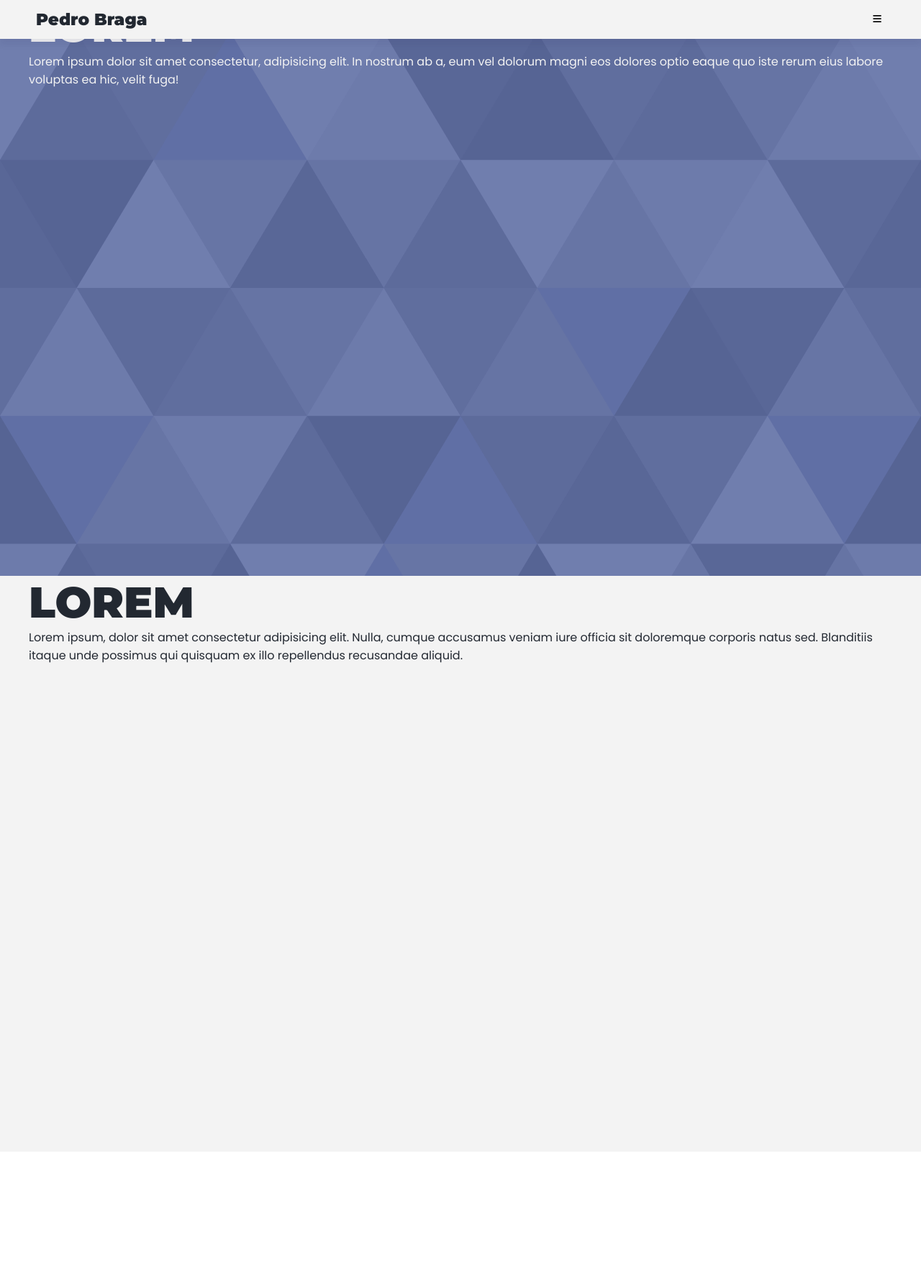
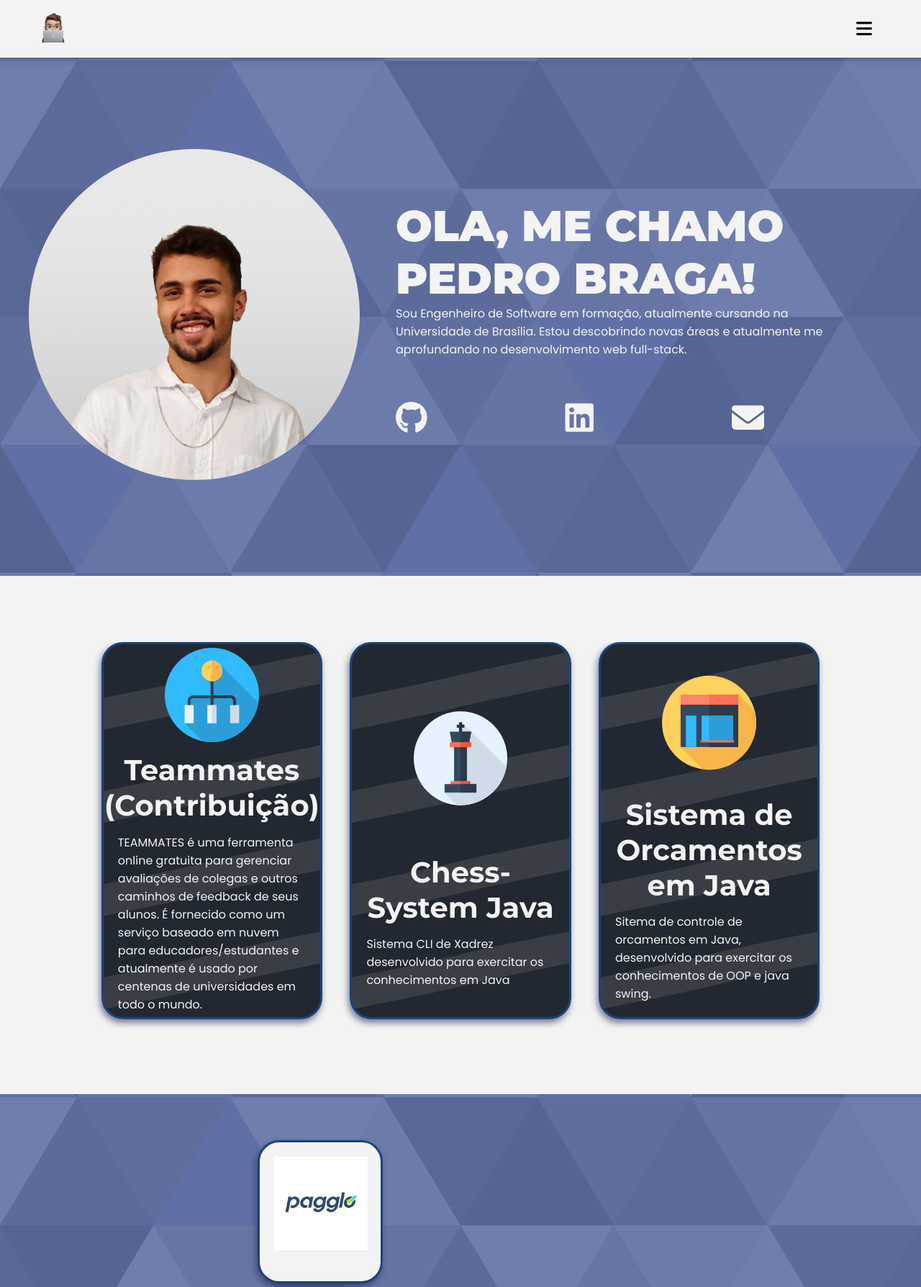
Before and after one commit to Stain19/landing-page, a plain HTML site: page index.html in a window 1280 px wide. Shown: the top 1788 px of the page at 72% size. Before the commit the page ends 1600 px from the top, so only its background shows below. Drawn offline with Linux system fonts and the light colour scheme; a web font is replaced by a local one.

Commit message:
Separando arquivos CSS e adicionando dinamicidade a pagina

```diff
--- /dev/null
+++ b/assets/css/elements.css
@@ -0,0 +1,66 @@
+* {
+  margin: 0;
+  padding: 0;
+}
+
+html {
+  font-size: 62.5%;
+}
+
+body {
+  font-family: "Poppins", sans-serif;
+  font-size: 1.6rem;
+  color: var(--black);
+}
+
+h1,
+h2,
+h3,
+h4,
+h5,
+h6 {
+  font-family: "Montserrat", sans-serif;
+}
+
+h1 {
+  font-size: 6rem;
+  text-transform: uppercase;
+  font-weight: 900;
+}
+
+h2 {
+  font-size: 5.5rem;
+}
+
+h3 {
+  font-size: 5rem;
+}
+
+h4 {
+  font-size: 4.5rem;
+}
+
+h5 {
+  font-size: 4rem;
+}
+
+h6 {
+  font-size: 3.5rem;
+}
+
+a {
+  text-decoration: none;
+}
+
+a:visited {
+  color: inherit;
+}
+
+a:link {
+  color: inherit;
+}
+
+ul {
+  list-style: none;
+  box-sizing: border-box;
+}
--- /dev/null
+++ b/assets/css/nav.css
@@ -0,0 +1,97 @@
+.nav {
+  position: fixed;
+  top: 0;
+  z-index: 2;
+
+  width: 100vw;
+
+  box-shadow: 0px 8px 8px 0 rgba(37, 39, 89, 0.08);
+}
+
+/*Button Section*/
+
+.nav div button {
+  display: flex;
+  justify-content: center;
+  align-items: center;
+
+  background: inherit;
+  border: none;
+  border-radius: 10px;
+  padding: 0 0.5rem;
+  margin: 0.5rem;
+  margin-right: 1rem;
+}
+.nav button:hover {
+  transition: all 100ms ease-in-out;
+  background: var(--hover-light-grey);
+}
+
+#logo-site,
+#button-bars-icon {
+  display: flex;
+  justify-content: center;
+  align-items: center;
+  width: 4.8rem;
+  height: 4.8rem;
+}
+
+#logo-site {
+  margin-bottom: 1rem;
+}
+
+#button-bars-icon {
+  font-size: 2.5rem;
+}
+
+/*Nav section*/
+
+.nav nav {
+  display: none;
+  border-radius: 20px;
+}
+
+.nav ul {
+  display: flex;
+  flex-direction: column;
+  justify-content: space-evenly;
+  align-items: stretch;
+
+  padding: 1% 2%;
+}
+
+.nav ul > li {
+  border-radius: 20px;
+  margin-top: 1rem;
+  margin-bottom: 1rem;
+}
+.nav ul li:hover {
+  transition: all 100ms ease-in-out;
+  background: linear-gradient(
+    to right,
+    var(--hover-light-grey),
+    var(--hover-grey)
+  );
+  color: var(--light-cadet-blue);
+  box-shadow: 0rem 0.25rem 2px var(--light-cadet-blue);
+  font-weight: 500;
+}
+
+.nav ul li a {
+  display: block;
+  font-size: 1.8rem;
+  color: inherit;
+  font-weight: 500;
+  padding: 1rem 1.5rem;
+  behavior: "smooth";
+}
+
+.menu-content {
+  display: flex;
+  justify-content: space-between;
+  align-items: center;
+
+  height: 10vh;
+
+  flex-wrap: wrap;
+}
--- a/assets/css/styles.css
+++ b/assets/css/styles.css
@@ -17,63 +17,6 @@
   --gap: 3rem;
 }
 
-* {
-  margin: 0;
-  padding: 0;
-}
-
-html {
-  font-size: 62.5%;
-}
-
-body {
-  font-family: "Poppins", sans-serif;
-  font-size: 1.6rem;
-  color: var(--black);
-}
-
-h1,
-h2,
-h3,
-h4,
-h5,
-h6 {
-  font-family: "Montserrat", sans-serif;
-}
-
-h1 {
-  font-size: 6rem;
-  text-transform: uppercase;
-  font-weight: 900;
-}
-
-h2 {
-  font-size: 5.5rem;
-}
-
-h3 {
-  font-size: 5rem;
-}
-
-h4 {
-  font-size: 4.5rem;
-}
-
-h5 {
-  font-size: 4rem;
-}
-
-h6 {
-  font-size: 3.5rem;
-}
-
-a {
-  text-decoration: none;
-}
-
-@media (max-widht: 720px) {
-}
-
 /*Backgrounds*/
 
 .main-bg {
@@ -82,97 +25,15 @@ a {
   background-position: center center;
   color: var(--white);
 }
+.sec-bg {
+  background-image: url("../img/wavey-fingerprint.svg");
+  background-size: cover;
+  background-position: center center;
+  color: var(--white);
+}
 
 .white-bg {
   background: var(--white);
-}
-
-.menu {
-  position: fixed;
-
-  width: 100vw;
-  background: var(--white);
-
-  box-shadow: 0px 8px 8px 0 rgba(37, 39, 89, 0.08);
-}
-
-.menu h1 {
-  font-size: 2.3rem;
-  margin: auto 1rem;
-}
-
-.menu h1 a {
-  text-transform: capitalize;
-  color: inherit;
-}
-
-/*Button Section*/
-
-.menu button {
-  background: inherit;
-  border: none;
-  border-radius: 10px;
-  padding: 0 0.5rem;
-  margin: 0.5rem;
-  margin-right: 1rem;
-}
-.menu button:hover {
-  transition: all 100ms ease-in-out;
-  background: var(--hover-light-grey);
-}
-
-/*Nav section*/
-
-.menu nav {
-  display: none;
-  border-radius: 20px;
-}
-
-.menu ul {
-  display: flex;
-  flex-direction: column;
-  justify-content: space-evenly;
-  align-items: stretch;
-  list-style: none;
-
-  padding: 1% 2%;
-}
-
-.menu ul > li {
-  border-radius: 20px;
-  margin-top: 1rem;
-  margin-bottom: 1rem;
-}
-.menu ul li:hover {
-  transition: all 100ms ease-in-out;
-  background: linear-gradient(
-    to right,
-    var(--hover-light-grey),
-    var(--hover-grey)
-  );
-  color: var(--light-cadet-blue);
-  box-shadow: 0rem 0.25rem 2px var(--light-cadet-blue);
-  font-weight: 500;
-}
-
-.menu ul li a {
-  display: block;
-  font-size: 1.8rem;
-  color: inherit;
-  font-weight: 500;
-  padding: 1rem 1.5rem;
-  behavior: "smooth";
-}
-
-.menu-content {
-  display: flex;
-  justify-content: space-between;
-  align-items: center;
-
-  flex-wrap: wrap;
-
-  padding-top: 1%;
-  padding-bottom: 1%;
 }
 
 .main-content {
@@ -185,6 +46,177 @@ a {
   margin: 0 auto;
 }
 
-.main-section {
-  min-height: 100vh;
+.page-height {
+  box-sizing: border-box;
+  height: 90vh;
+  overflow: hidden;
 }
+
+#introducao {
+  margin-top: 10vh;
+}
+
+.links-contact {
+  justify-content: space-between;
+  place-self: flex-start;
+  align-self: stretch;
+
+  margin-top: 6rem;
+  padding-right: 20%;
+}
+
+.projects-container {
+  display: grid;
+  grid-template-columns: auto 24% 24% 24% auto;
+  overflow: hidden;
+  margin: auto auto;
+}
+.projects-container h5 {
+  text-align: center;
+}
+
+.projects-container img {
+  width: 50%;
+  height: 50%;
+}
+div.projects-container .project-container {
+  transition: 0.5s;
+  cursor: pointer;
+  margin-bottom: 1.2rem;
+}
+div.projects-container:hover > :not(:hover) {
+  opacity: 0.4;
+  transform: scale(0.9);
+}
+
+#experiencias > div {
+  display: grid;
+
+  grid-template-rows: auto auto auto;
+  grid-template-columns: 25vw 50vw 25vw;
+}
+.experience-content img {
+  align-self: flex-start; /* Mantém a imagem no início */
+  width: 13rem; /* Ajuste a largura da imagem */
+  height: 13rem;
+}
+
+.experience-content p {
+  font-size: 1.3rem;
+  color: var(--black);
+  margin: 0;
+  padding: 10px;
+  opacity: 0; /* Esconde o parágrafo inicialmente */
+  transition: opacity 0.3s ease; /* Transição suave para a opacidade */
+}
+.experiences-container {
+  display: grid;
+  grid-template-columns: auto 24% 24% 24% auto;
+  margin: 5% auto;
+}
+
+.experience-content {
+  justify-content: flex-start;
+  align-items: flex-start;
+  flex-wrap: nowrap;
+  position: relative;
+  overflow: hidden;
+  grid-column: 2;
+  width: 20%;
+  height: 75%;
+  transition: width 0.6s ease-out;
+}
+
+.experience-content:hover {
+  width: 80%;
+}
+
+.experience-content:hover p {
+  opacity: 1; /* Mostra o parágrafo ao passar o mouse */
+}
+
+.project-container {
+  align-self: stretch;
+}
+
+#teammates {
+  grid-area: 1 / 2;
+}
+
+#chess-system {
+  grid-area: 1 / 3;
+}
+#orcamentos {
+  grid-area: 1 / 4;
+}
+
+.icons {
+  font-size: 4.5rem;
+  color: inherit;
+}
+
+.flex {
+  display: flex;
+}
+
+.flex-column {
+  flex-direction: column;
+}
+
+.justify-center {
+  justify-content: center;
+}
+
+.justify-between {
+  justify-content: space-between;
+}
+
+.justify-evenly {
+  justify-content: space-evenly;
+}
+
+.justify-start {
+  justify-content: flex-start;
+}
+
+.align-center {
+  align-items: center;
+}
+
+.rounded-full {
+  border-radius: 9999px;
+}
+
+.border-standard {
+  border-radius: 30px;
+  border: 3px solid var(--dark-cadet-blue);
+  box-shadow: -2px 5px 10px 0 rgba(37, 39, 89, 0.6);
+}
+
+.gap-1 {
+  gap: 3%;
+}
+
+.gap-2 {
+  gap: 10%;
+}
+
+.p-3 {
+  padding: 2rem;
+}
+
+.p-2 {
+  padding: 1.5rem;
+}
+
+.p-1 {
+  padding: 1rem;
+}
+
+.m-2 {
+  margin: 1rem 5rem;
+}
+
+.w-100 {
+  width: 100%;
+}
--- a/assets/js/nav.js
+++ b/assets/js/nav.js
@@ -1,8 +1,21 @@
 function showMenuNav(){
-    var elemento = document.getElementById("menu-nav-bar");
+    var elemento = document.getElementById("nav-bar");
     if (elemento.style.display === "none") {
         elemento.style.display = "block";
     } else {
         elemento.style.display = "none";
     }
 }
+
+function buttonScrollToSection(sectionId){
+    var targetElement = document.getElementById(sectionId);
+    var navBar = document.querySelector('.menu-content');
+
+    if(targetElement) {
+        var offSetTop = targetElement.offsetTop - navBar.offsetHeight;
+        window.scrollTo({
+            top: offSetTop,
+            behavior: "smooth"
+        });
+    }
+}
--- a/index.html
+++ b/index.html
@@ -4,6 +4,8 @@
     <meta charset="UTF-8">
     <meta name="viewport" content="width=device-width, initial-scale=1.0">
     <title>Landing Page</title>
+    <link rel="stylesheet" href="assets/css/nav.css">
+    <link rel="stylesheet" href="assets/css/elements.css">
     <link rel="stylesheet" href="assets/css/styles.css">
     <!--Font Awesome Icons script-->
     <script src="https://kit.fontawesome.com/82941e4f3d.js" crossorigin="anonymous"></script>
@@ -12,33 +14,73 @@
 
 </head>
 <body >
-    <aside class="menu">
-        <section class="main-content menu-content">
-            <h1><a href="#">Pedro Braga</a></h1>
+    <aside class="nav white-bg">
+        <div class="main-content menu-content ">
+            <button onclick="buttonScrollToSection('introducao')">
+                <img id="logo-site" src="assets/img/c720fc9bf23ef668-sticker.png" alt="logo-png">
+                <h1></h1>
+            </button>
             <button onclick="showMenuNav()">
-                <i class="fa-solid fa-bars"></i>
+                <i class="fa-solid fa-bars" id="button-bars-icon"></i>
             </button>
-        </section>
-        <nav id="menu-nav-bar">
+        </div>
+        <nav id="nav-bar">
             <ul>
-                <li><a href="#introducao" onclick="showMenuNav()">Introdução</a></li>
-                <li><a href="#projetos" onclick="showMenuNav()">Projetos</a></li>
-                <li><a href="" onclick="showMenuNav()">Experiências</a></li>
-                <li><a href="" onclick="showMenuNav()">Contatos</a></li>
+                <li><a  onclick="buttonScrollToSection('introducao');showMenuNav();">Introdução</a></li>
+                <li><a  onclick="buttonScrollToSection('projetos');showMenuNav();">Projetos</a></li>
+                <li><a  onclick="buttonScrollToSection('experiencias');showMenuNav()">Experiências</a></li>
             </ul>
         </nav>
         </aside>
-    <section class="main-bg" id="introducao">
-        <div class="main-content main-section" >
-            <h1>Lorem</h1>
-            <p>Lorem ipsum dolor sit amet consectetur, adipisicing elit. In nostrum ab a, eum vel dolorum magni eos dolores optio eaque quo iste rerum eius labore voluptas ea hic, velit fuga!</p>
+    <section class="main-bg page-height flex" id="introducao">
+        <div class="main-content  flex justify-arround align-center p-5 " >
+            <div>
+                <img class="rounded-full" src="assets/img/perfil_profissional.png" alt="">
+            </div>
+
+            <div class="flex flex-column align-center justify-space-between m-2">
+                <h1 class="">Ola, me chamo Pedro Braga!</h1>
+                <p class="">Sou Engenheiro de Software em formação, atualmente cursando na Universidade de Brasília. Estou descobrindo novas áreas e atualmente me aprofundando no desenvolvimento web full-stack.</p>
+                <ul class="links-contact flex align-center">
+                    <li><a href="https://github.com/Stain19"><i class="fa-brands fa-github icons"></i></a></li>
+                    <li><a href="https://www.linkedin.com/in/pedro-henrique-braga-de-morais-31017337/"><i class="fa-brands fa-linkedin icons"></i></a></li>
+                    <li><a href="mailto:pedrobragamorais@gmail.com"><i class="fa-solid fa-envelope icons"></i></a></li>
+                </ul>
+            </div>
         </div>
     </section>
-    <section id="projetos">
-        <div class="white-bg main-section">
-            <div class="main-content">
-                <h1>Lorem</h1>
-                <p>Lorem ipsum, dolor sit amet consectetur adipisicing elit. Nulla, cumque accusamus veniam iure officia sit doloremque corporis natus sed. Blanditiis itaque unde possimus qui quisquam ex illo repellendus recusandae aliquid.</p>
+    <section class="page-height white-bg flex" id="projetos">
+        <div class="main-section projects-container gap-1">
+            <div class="project-container sec-bg flex flex-column justify-center align-center p-3 gap-1 border-standard" id="teammates" href="">
+                <img src="assets/img/organization-order-svgrepo-com.svg" alt="">
+                <h5>Teammates<br>(Contribuição)</h5>
+                <p>TEAMMATES é uma ferramenta online gratuita para gerenciar avaliações de colegas e outros caminhos de feedback de seus alunos. É fornecido como um serviço baseado em nuvem para educadores/estudantes e atualmente é usado por centenas de universidades em todo o mundo.</p>
+            </div>
+            <div class="project-container sec-bg flex flex-column justify-center align-center p-3 gap-1 border-standard" id="chess-system">
+                <img src="assets/img/chess-svgrepo-com.svg" alt="">
+                <h5>Chess-System Java</h5>
+                <p>Sistema CLI de Xadrez desenvolvido para exercitar os conhecimentos em Java</p>
+            </div>
+            <div class="project-container sec-bg flex flex-column justify-center align-center p-3 gap-1 border-standard" id="orcamentos" onclick="">
+                <img src="assets/img/shop-svgrepo-com.svg" alt="">
+                <h5>Sistema de Orcamentos em Java</h5>
+                <p> Sitema de controle de orcamentos em Java, desenvolvido para exercitar os conhecimentos de OOP e java swing.</p>
+            </div>
+        </div>
+    </section>
+    <section class="page-height main-bg flex" id="experiencias">
+        <div class="main-section experiences-container gap-1">
+            <div class="experience-content flex  flex-column white-bg align-center p-3 border-standard gap-1" id="pagglo">
+                <img src="assets/img/pagglo.jpeg" alt="">
+                <p>
+                    Funcionário de TIFuncionário de TI<br>
+                    BRISA Sociedade para o Desenvolvimento da Tecnologia da Informação · TraineeBRISA Sociedade para o Desenvolvimento da Tecnologia da Informação · Trainee mar de 2023 - jun de 2023 · 4 mesesDe mar de 2023 até jun de 2023 · 4 meses Brasília, Distrito Federal, Brasil · Remota</p>
+            </div>
+            <div class="experience-content flex  flex-column white-bg align-center p-3 border-standard gap-1" id="lappis">
+                <img src="assets/img/lappis_rocks_logo.jpeg" alt="">
+            </div>
+            <div class="experience-content flex  flex-column white-bg align-center p-3 border-standard gap-1" id="brisa">
+                <img src="assets/img/brisa-logo.jpeg" alt="">
             </div>
         </div>
     </section>
```
